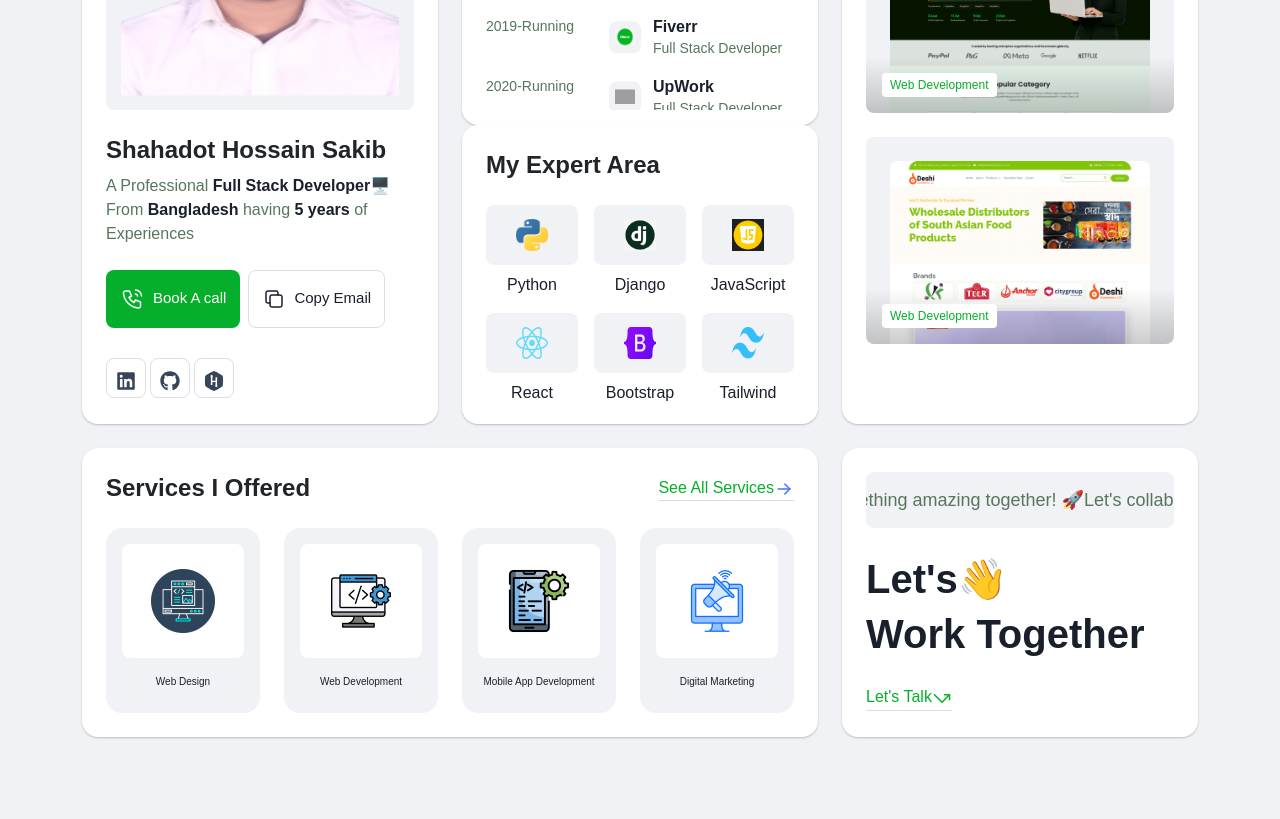
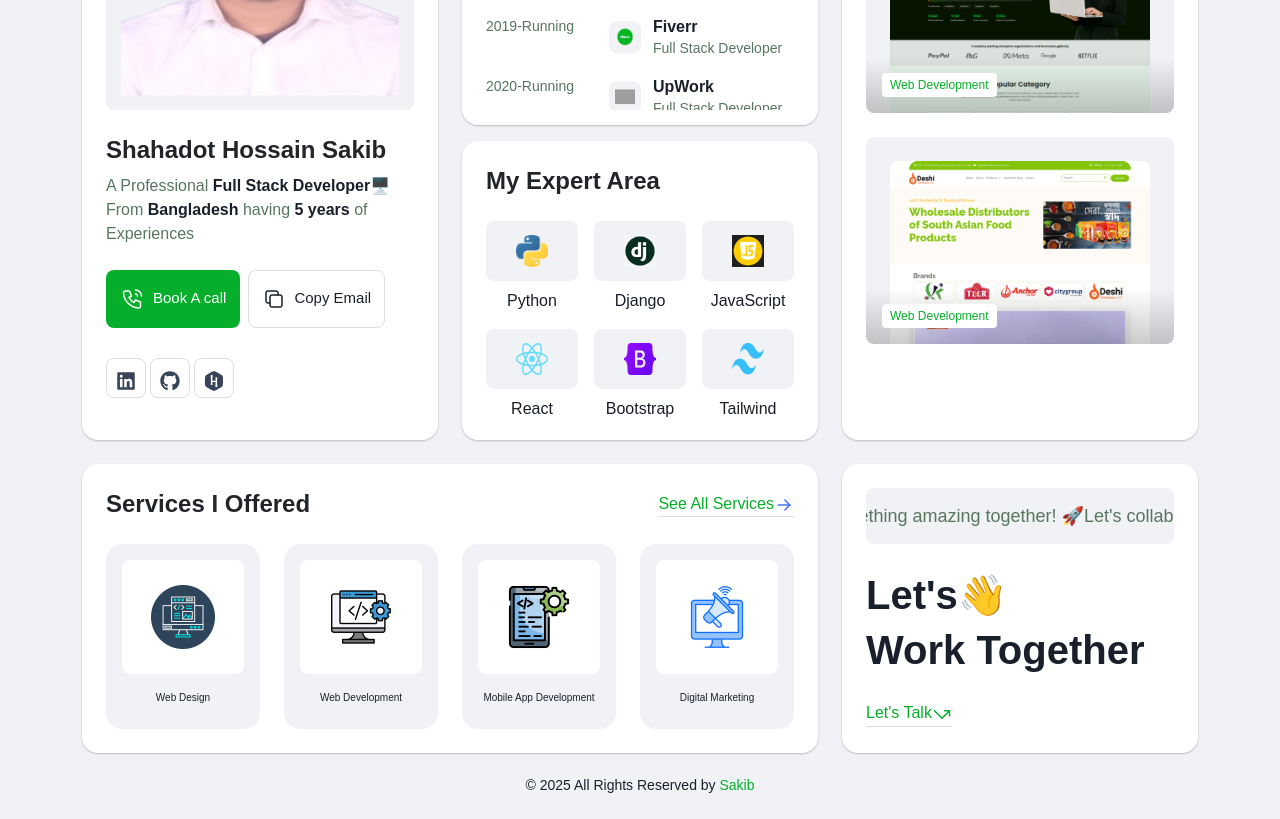
Before and after one commit to sakibbddev/Protfolio, a React (Vite) app: page / in a window 1280 px wide. Shown: the part 320-1139 px from the top of the page. Before the commit the page ends 1081 px from the top, so only its background shows below. Built offline with nearby package versions, Linux system fonts and the light colour scheme; grey boxes are pictures that could not be loaded.

Commit message:
complite home page

```diff
--- /dev/null
+++ b/src/components/common/footer/Footer.tsx
@@ -0,0 +1,20 @@
+import { Link } from "react-router-dom";
+
+const Footer = () => {
+  const currentYear = new Date().getFullYear();
+  return (
+    <div>
+      <footer className="footer-area">
+        <div className="container">
+          <div className="text text-center">
+            <p>
+              © {currentYear} All Rights Reserved by <Link to="/">Sakib</Link>
+            </p>
+          </div>
+        </div>
+      </footer>
+    </div>
+  );
+};
+
+export default Footer;
--- a/src/components/workExperience/ExpertArea.tsx
+++ b/src/components/workExperience/ExpertArea.tsx
@@ -2,7 +2,7 @@ import { ExpertTech } from "../../content/ExpertTech";
 
 const ExpertArea = () => {
   return (
-    <div className="card expertise-card">
+    <div className="card expertise-card mt-3">
       <div className="card-body">
         <h3 className="card-title">My Expert Area</h3>
         <div className="expertise-main mt-24">
--- a/src/layout/PrimaryLayout.tsx
+++ b/src/layout/PrimaryLayout.tsx
@@ -1,5 +1,6 @@
 import { Outlet } from "react-router-dom";
 import Navbar from "../components/common/navbar/Navbar";
+import Footer from "../components/common/footer/Footer";
 
 const PrimaryLayout = () => {
   return (
@@ -8,6 +9,7 @@ const PrimaryLayout = () => {
       <main>
         <Outlet />
       </main>
+      <Footer />
     </>
   );
 };
--- a/src/pages/homePages/Services.tsx
+++ b/src/pages/homePages/Services.tsx
@@ -9,7 +9,7 @@ const Services = () => {
           <div className="card-body">
             <h3 className="card-title">
               Services I Offered
-              <Link className="link-btn" to="services.html">
+              <Link className="link-btn" to="/services">
                 {" "}
                 See All Services
                 <svg
```
